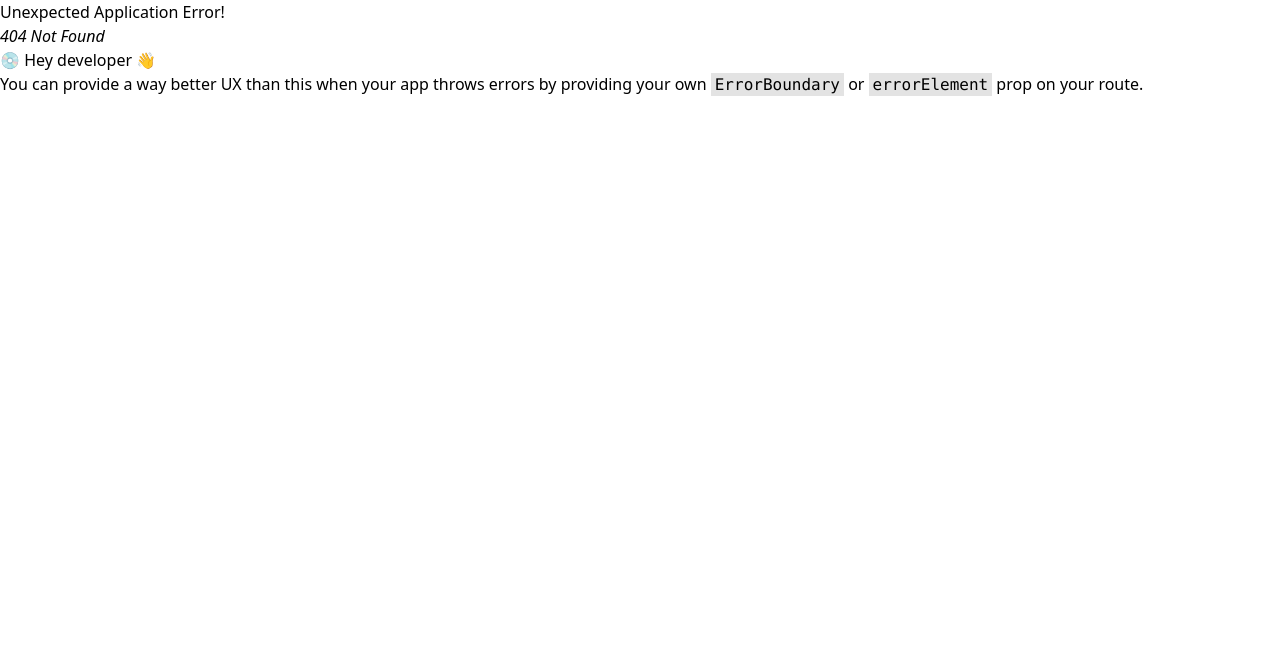
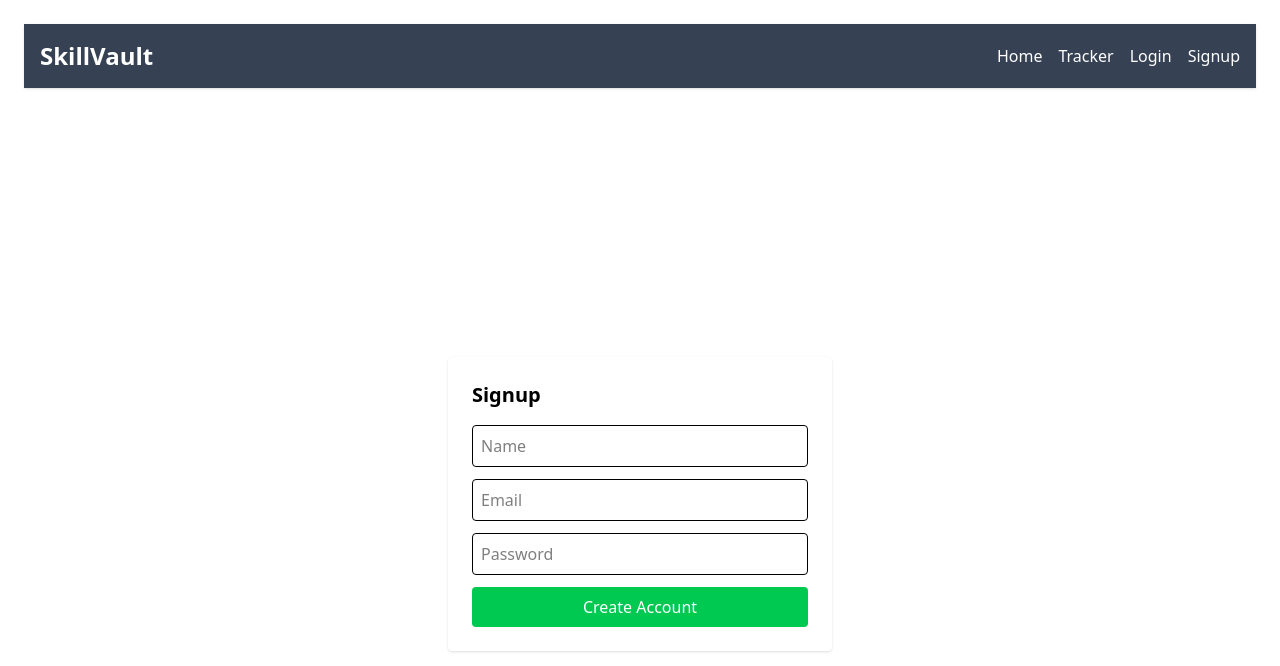
Before and after one commit to himanshukorpal/skillvault-react-starter, a React (Vite) app: page /signup in a window 1280 px wide. Before the commit this address had no page. Shown: the top 666 px of the page. Built offline with nearby package versions, Linux system fonts and the light colour scheme.

Commit message:
Auth pages created & Implemented Protected Routes

```diff
--- a/src/components/Navbar.jsx
+++ b/src/components/Navbar.jsx
@@ -1,22 +1,16 @@
-import { Link, NavLink } from "react-router";
+import { Link } from "react-router";
 
 const Navbar = () => {
-  const navLinkClass = ({ isActive }) => {
-    isActive ? "text-yellow-600 font-bold" : "text-gray-700";
-  };
-
   return (
-    <nav className="bg-white shadow p-4 flex justify-between items-center">
-      <Link to="/" className="text-2xl font-bold">
+    <nav className="bg-gray-700 shadow p-4 flex justify-between items-center">
+      <Link to="/" className="text-2xl font-bold text-white">
         SkillVault
       </Link>
-      <div className="space-x-4">
-        <NavLink to="/" className={navLinkClass}>
-          Home
-        </NavLink>
-        <NavLink to="/tracker" className={navLinkClass}>
-          Tracker
-        </NavLink>
+      <div className="space-x-4 text-white">
+        <Link to="/">Home</Link>
+        <Link to="/tracker">Tracker</Link>
+        <Link to="/login">Login</Link>
+        <Link to="/signup">Signup</Link>
       </div>
     </nav>
   );
--- /dev/null
+++ b/src/components/ProtectedRoute.jsx
@@ -0,0 +1,9 @@
+import { Navigate, Outlet } from "react-router-dom";
+
+const ProtectedRoute = () => {
+  const isAuthenticated = localStorage.getItem("authToken"); // temp logic
+
+  return isAuthenticated ? <Outlet /> : <Navigate to="/login" replace />;
+};
+
+export default ProtectedRoute;
--- a/src/App.jsx
+++ b/src/layouts/MainLayout.jsx
@@ -1,6 +1,6 @@
 import { Outlet } from "react-router";
-import Navbar from "./components/Navbar";
-const App = () => {
+import Navbar from "../components/Navbar";
+const MainLayout = () => {
   return (
     <div className="min-h-screen p-6">
       <Navbar />
@@ -11,4 +11,4 @@ const App = () => {
   );
 };
 
-export default App;
+export default MainLayout;
--- /dev/null
+++ b/src/pages/auth/ForgotPassword.jsx
@@ -0,0 +1,21 @@
+const ForgotPassword = () => {
+  return (
+    <div className="min-h-screen flex items-center justify-center">
+      <div className="w-full max-w-sm bg-white p-6 rounded shadow">
+        <h2 className="text-xl font-semibold mb-4">Reset Password</h2>
+        <form>
+          <input
+            className="w-full p-2 border rounded mb-3"
+            type="email"
+            placeholder="Enter your email"
+          />
+          <button className="w-full bg-yellow-500 text-white py-2 rounded">
+            Send Reset Link
+          </button>
+        </form>
+      </div>
+    </div>
+  );
+};
+
+export default ForgotPassword;
--- /dev/null
+++ b/src/pages/auth/Login.jsx
@@ -0,0 +1,30 @@
+import { Link } from "react-router-dom";
+const Login = () => {
+  return (
+    <div className="min-h-screen flex items-center justify-center">
+      <div className="w-full max-w-sm bg-white p-6 rounded shadow">
+        <h2 className="text-xl font-semibold mb-4">Login</h2>
+        <form>
+          <input
+            className="w-full p-2 border rounded mb-3"
+            type="email"
+            placeholder="Email"
+          />
+          <input
+            className="w-full p-2 border rounded mb-3"
+            type="password"
+            placeholder="Password"
+          />
+          <button className="w-full bg-blue-500 text-white py-2 rounded">
+            Login
+          </button>
+          <p className="mt-2 hover:text-red-400">
+            <Link to="/forgotpassword">Forgot Password?</Link>
+          </p>
+        </form>
+      </div>
+    </div>
+  );
+};
+
+export default Login;
--- /dev/null
+++ b/src/pages/auth/Signup.jsx
@@ -0,0 +1,30 @@
+const Signup = () => {
+  return (
+    <div className="min-h-screen flex items-center justify-center">
+      <div className="w-full max-w-sm bg-white p-6 rounded shadow">
+        <h2 className="text-xl font-semibold mb-4">Signup</h2>
+        <form>
+          <input
+            className="w-full p-2 border rounded mb-3"
+            type="text"
+            placeholder="Name"
+          />
+          <input
+            className="w-full p-2 border rounded mb-3"
+            type="email"
+            placeholder="Email"
+          />
+          <input
+            className="w-full p-2 border rounded mb-3"
+            type="password"
+            placeholder="Password"
+          />
+          <button className="w-full bg-green-500 text-white py-2 rounded">
+            Create Account
+          </button>
+        </form>
+      </div>
+    </div>
+  );
+};
+export default Signup;
```
Also changed, not shown: src/router/index.jsx (+18 -3 lines).
